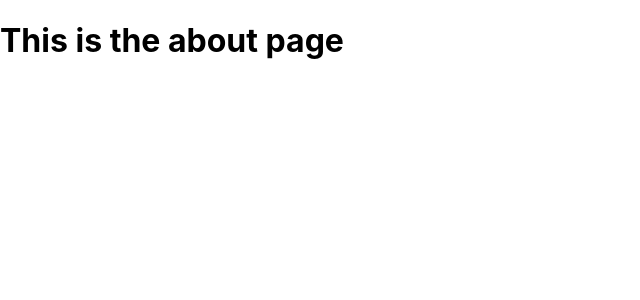
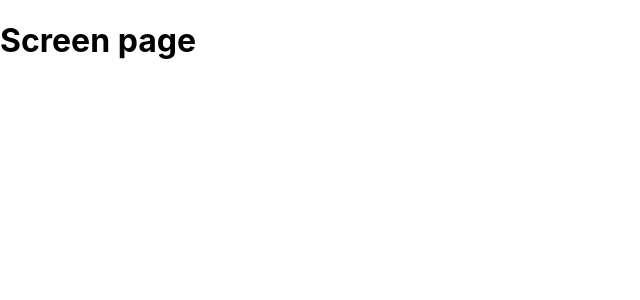
Before and after one commit to flextian/video-chat-a, a React (Create React App) app in the folder website/: page /a in a window 1280 px wide. Shown: the top 300 px of the page, without its empty margins (0-640 px from the left). Built offline with nearby package versions, Linux system fonts and the light colour scheme.

Commit message:
created a ScreenPage

```diff
--- a/website/src/App.js
+++ b/website/src/App.js
@@ -2,21 +2,15 @@ import React from "react";
 import "./App.css";
 import { BrowserRouter, Routes, Route } from "react-router-dom";
 import { HomePage } from "./App/HomePage";
+import { ScreenPage } from "./App/ScreenPage/ScreenPage";
 
-const AboutPage = () => {
-  return (
-    <div>
-      <h1>This is the about page</h1>
-    </div>
-  );
-};
 
 function App() {
   return (
     <BrowserRouter>
       <Routes>
         <Route path="/" element={<HomePage />}></Route>
-        <Route path="/a" element={<AboutPage />}></Route>
+        <Route path="/a" element={<ScreenPage />}></Route>
       </Routes>
     </BrowserRouter>
   );
--- /dev/null
+++ b/website/src/App/ScreenPage/ScreenPage.js
@@ -0,0 +1,10 @@
+import styled from "styled-components";
+import React from "react";
+
+export const ScreenPage = () => {
+  return (
+    <div>
+      <h1>Screen page</h1>
+    </div>
+  );
+};
```
